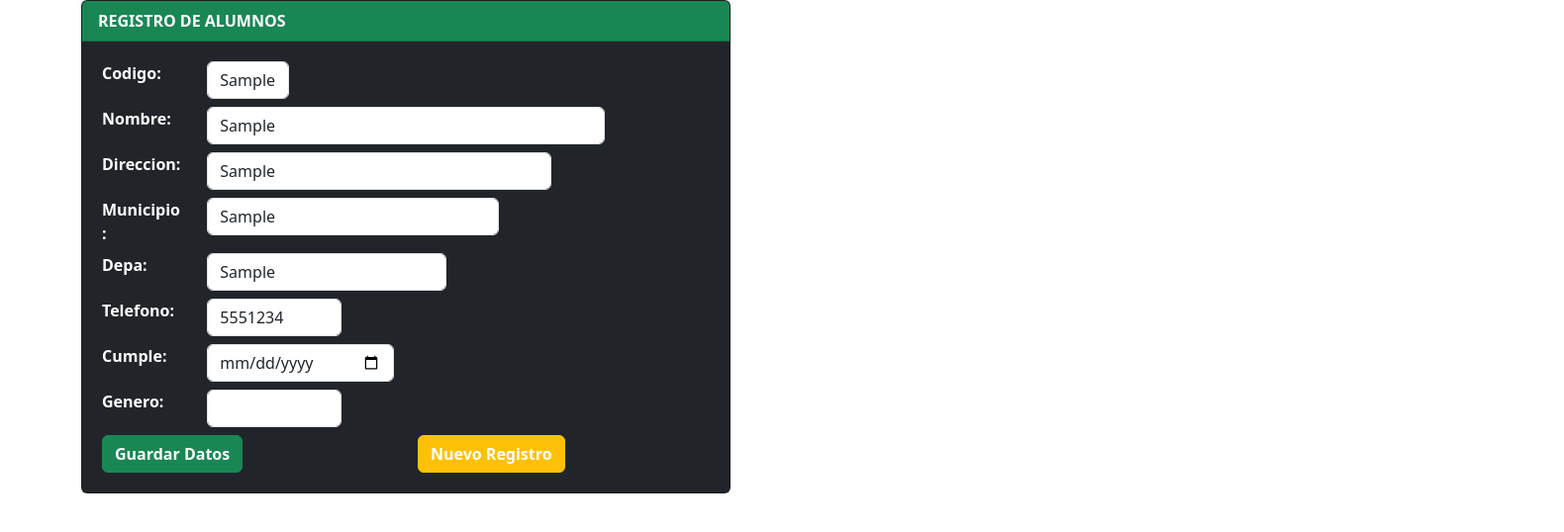
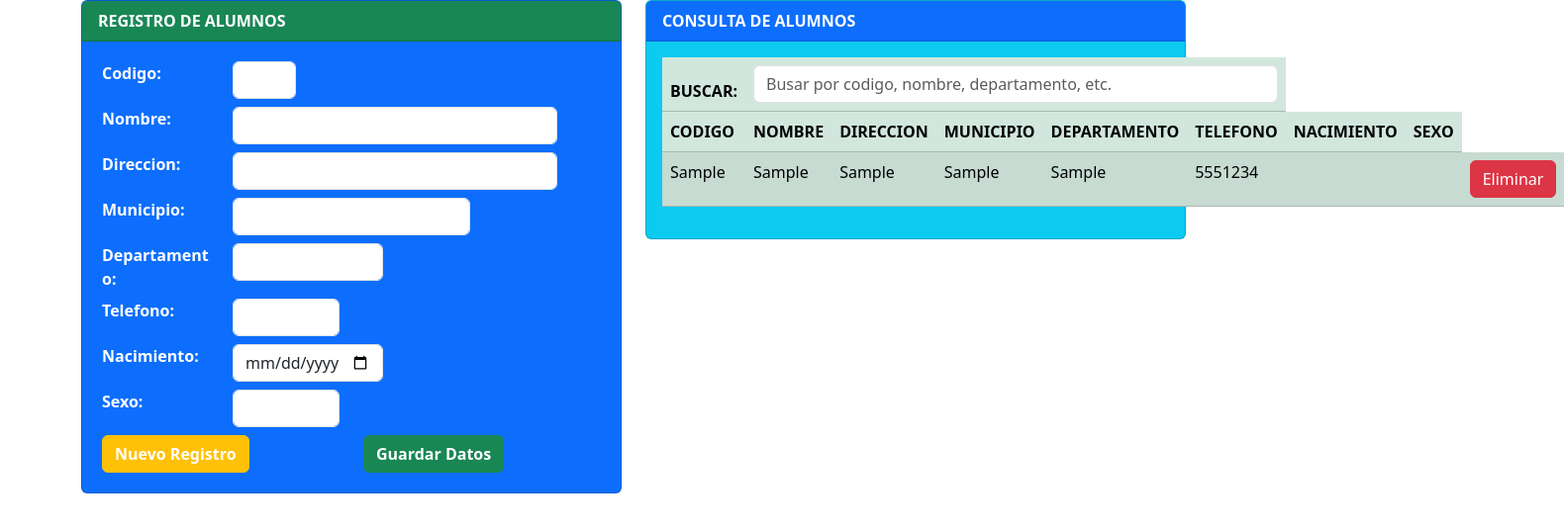
Before and after one commit to WalterMartinez20/Registro_de_alumnos, a plain HTML site: page index.html in a window 1280 px wide. Both pictures are taken after typing "Sample", "Sample", "Sample", "Sample", "Sample", "5551234" into the empty fields and a click on the input "Guardar Datos". Shown: the whole page at 99% size, 1580 px wide, since content can reach past the window. Drawn offline with nearby package versions, Linux system fonts and the light colour scheme.

Commit message:
Tabla de consulta de alumnos.

```diff
--- a/index.html
+++ b/index.html
@@ -9,72 +9,115 @@
 </head>
 <body><!-- Contenido de la pagina html -->
     <div class="container" id="app">
-        <div class="card text-bg-dark mb-3" style="max-width: 41rem;">
-            <div class="card-header bg-success text-white fw-bolder">REGISTRO DE ALUMNOS</div>
+        <div class="row">
+            <div class="col-12 col-md-6">
+                <div class="card text-bg-primary mb-3" style="max-width: 41rem;">
+                    <div class="card-header text-bg-success text-white fw-bolder">REGISTRO DE ALUMNOS</div>
                     <div class="card-body">
-                <form id="frmAlumno" @submit.prevent="guardarAlumno">
+                        <form id="frmAlumno" @submit.prevent="guardarAlumno" @reset.prevent="nuevoAlumno()">
                             <div class="row p-1">
-                        <div class="col-3 col-md-2 fw-bolder">Codigo:</div>
+                                <div class="col-3 col-md-3 fw-bolder">Codigo:</div>
                                 <div class="col-9 col-md-2">
                                     <input class="form-control" type="text" v-model="alumno.codigo" name="txtCodigoAlumno" id="txtCodigoAlumno">
                                 </div>
                             </div>
                             <div class="row p-1">
-                        <div class="col-3 col-md-2 fw-bolder">Nombre:</div>
+                                <div class="col-3 col-md-3 fw-bolder">Nombre:</div>
                                 <div class="col-9 col-md-8">
                                     <input class="form-control" type="text" v-model="alumno.nombre" name="txtNombreAlumno" id="txtNombreAlumno">
                                 </div>
                             </div>
                             <div class="row p-1">
-                        <div class="col-3 col-md-2 fw-bolder">Direccion:</div>
-                        <div class="col-9 col-md-7">
+                                <div class="col-3 col-md-3 fw-bolder">Direccion:</div>
+                                <div class="col-9 col-md-8">
                                     <input class="form-control" type="text" v-model="alumno.direccion" name="txtDireccionAlumno" id="txtDireccionAlumno">
                                 </div>
                             </div>
                             <div class="row p-1">
-                        <div class="col-3 col-md-2 fw-bolder">Municipio:</div>
+                                <div class="col-3 col-md-3 fw-bolder">Municipio:</div>
                                 <div class="col-9 col-md-6">
                                     <input class="form-control" type="text" v-model="alumno.municipio" name="txtMunicipioAlumno" id="txtMunicipioAlumno">
                                 </div>
                             </div>
                             <div class="row p-1">
-                        <div class="col-3 col-md-2 fw-bolder">Depa:</div>
-                        <div class="col-9 col-md-5">
+                                <div class="col-3 col-md-3 fw-bolder">Departamento:</div>
+                                <div class="col-9 col-md-4">
                                     <input class="form-control" type="text" v-model="alumno.depa" name="txtDepartAlumno" id="txtDepartAlumno">
                                 </div>
                             </div>
                             <div class="row p-1">
-                        <div class="col-3 col-md-2 fw-bolder">Telefono:</div>
+                                <div class="col-3 col-md-3 fw-bolder">Telefono:</div>
                                 <div class="col-9 col-md-3">
                                     <input class="form-control" type="tel" v-model="alumno.telefono" name="txtTelefonoAlumno" id="txtTelefonoAlumno">
                                 </div>
                             </div>
                             <div class="row p-1">
-                        <div class="col-3 col-md-2 fw-bolder">Cumple:</div>
+                                <div class="col-3 col-md-3 fw-bolder">Nacimiento:</div>
                                 <div class="col-9 col-md-4">
                                     <input class="form-control" type="date" v-model="alumno.nacimiento" name="txtNacimientoAlumno" id="txtNacimientoAlumno">
                                 </div>
                             </div>
                             <div class="row p-1">
-                        <div class="col-3 col-md-2 fw-bolder">Genero:</div>
+                                <div class="col-3 col-md-3 fw-bolder">Sexo:</div>
                                 <div class="col-9 col-md-3">
-                            <input class="form-control" type="text" v-model="alumno.genero" name="txtGeneroAlumno" id="txtGeneroAlumno">
+                                    <input class="form-control" type="text" v-model="alumno.sexo" name="txtSexoAlumno" id="txtSexoAlumno">
                                 </div>
                             </div>
-
                             <div class="row p-1">
                                 <div class="col col-md-6">
-                            <input class="btn btn-success text-white fw-bolder" type="submit" value="Guardar Datos">
+                                    <input class="btn btn-warning text-white fw-bolder" type="reset" value="Nuevo Registro">
                                 </div>
                                 <div class="col col-md-6">
-                            <input class="btn btn-warning text-white fw-bolder" type="reset" value="Nuevo Registro">
+                                    <input class="btn btn-success text-white fw-bolder" type="submit" value="Guardar Datos">
                                 </div>
                             </div>
                         </form>
                     </div>
                 </div>
             </div>
-
+            <div class="col-12 col-md-6">
+                <div class="card text-bg-info">
+                    <div class="card-header text-bg-primary text-white fw-bolder">CONSULTA DE ALUMNOS</div>
+                    <div class="card-body">
+                        <form>
+                            <table class="table table-success table-striped table-hover">
+                                <thead>
+                                    <tr>
+                                        <th>BUSCAR:</th>
+                                        <th colspan="5"><input type="text" @keyup="listarAlumnos()" v-model="buscar"
+                                            class="form-control" placeholder="Busar por codigo, nombre, departamento, etc."></th>
+                                    </tr>
+                                    <tr>
+                                        <th>CODIGO</th>
+                                        <th>NOMBRE</th>
+                                        <th>DIRECCION</th>
+                                        <th>MUNICIPIO</th>
+                                        <th>DEPARTAMENTO</th>
+                                        <th>TELEFONO</th>
+                                        <th>NACIMIENTO</th>
+                                        <th>SEXO</th>
+                                    </tr>
+                                </thead>
+                                <tbody>
+                                    <tr v-for="alumno in alumnos" @click='modificarAlumno(alumno)' :key="alumno.idAlumno">
+                                        <td>{{alumno.codigo}}</td>
+                                        <td>{{alumno.nombre}}</td>
+                                        <td>{{alumno.direccion}}</td>
+                                        <td>{{alumno.municipio}}</td>
+                                        <td>{{alumno.depa}}</td>
+                                        <td>{{alumno.telefono}}</td>
+                                        <td>{{alumno.nacimiento}}</td>
+                                        <td>{{alumno.sexo}}</td>
+                                        <td><button @click.prevent="eliminarAlumno(alumno)" class="btn btn-danger">Eliminar</button></td>
+                                    </tr>
+                                </tbody>
+                            </table>
+                        </form>
+                    </div>
+                </div>
+            </div>
+        </div>
+    </div>
     <script src="https://cdn.jsdelivr.net/npm/bootstrap@5.3.0-alpha1/dist/js/bootstrap.bundle.min.js"></script>
     <script src="https://unpkg.com/vue@3/dist/vue.global.js"></script>
     <script>
@@ -82,17 +125,70 @@
         createApp({
             data() {
                 return {
+                    buscar: '',
+                    alumnos:[],
+                    accion: 'nuevo',
                     alumno:{
-                        id:0,
+                        idAlumno:0,
                         codigo:'',
-                        nombre:''
+                        nombre:'',
+                        direccion:'',
+                        municipio:'',
+                        depa:'',
+                        telefono:'',
+                        nacimiento:'',
+                        sexo:''
                     }
                 }
             },
             methods:{
+                nuevoAlumno(){
+                    this.accion = 'nuevo';
+                    this.alumno.idAlumno = '';
+                    this.alumno.codigo = '';
+                    this.alumno.nombre = '';
+                    this.alumno.direccion = '';
+                    this.alumno.municipio = '';
+                    this.alumno.depa = '';
+                    this.alumno.telefono = '';
+                    this.alumno.nacimiento = '';
+                    this.alumno.sexo = '';
+
+                },
+                modificarAlumno(alumno){
+                    this.accion = 'modificar';
+                    this.alumno = alumno;
+                },
                 guardarAlumno(){
-                    localStorage.setItem('alumnos', JSON.stringify(this.alumno));
+                    this.listarAlumnos();
+                    if(this.accion==='nuevo'){
+                        this.alumno.idAlumno = new Date().getTime().toString(16);//las cantidad milisegundos y lo convierte en hexadecimal
+                        this.alumnos.push(JSON.parse(JSON.stringify(this.alumno)));
+                    }else if(this.accion==='modificar'){
+                        //hacer la busqueda y modificar el registro
+                        let index = this.alumnos.findIndex(alumno=>alumno.idAlumno==this.alumno.idAlumno);
+                        this.alumnos[index] = JSON.parse(JSON.stringify(this.alumno));
+                    }else if(this.accion==='eliminar'){
+                        let index = this.alumnos.findIndex(alumno=>alumno.idAlumno==this.alumno.idAlumno);
+                        this.alumnos.splice(index, 1);
                     }
+                    localStorage.setItem('alumnos', JSON.stringify(this.alumnos));
+                    this.nuevoAlumno();
+                },
+                eliminarAlumno(alumno){
+                    if(confirm(`Esta seguro de eliminar el alumno ${alumno.nombre}?`)){
+                        this.accion="eliminar";
+                        this.alumno = alumno;
+                        this.guardarAlumno();
+                    }
+                },
+                listarAlumnos(){
+                    this.alumnos = JSON.parse(localStorage.getItem('alumnos') || "[]")
+                        .filter(alumno=>alumno.nombre.toLowerCase().indexOf(this.buscar.toLowerCase())>-1);
+                }
+            },
+            created(){
+                this.listarAlumnos();
             }
         }).mount('#app')
     </script>
```
Lines whose indentation alone changed are shown as unchanged.
